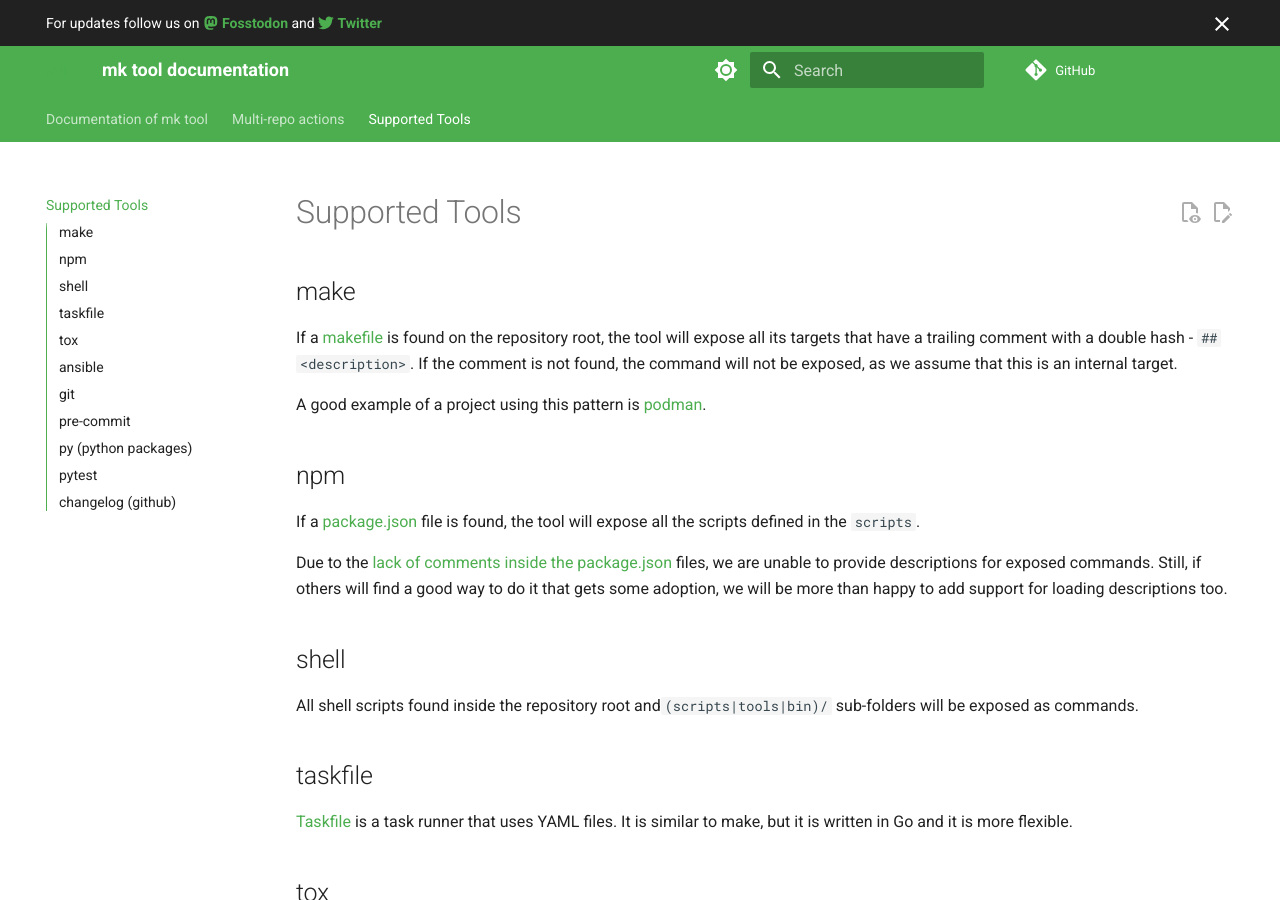
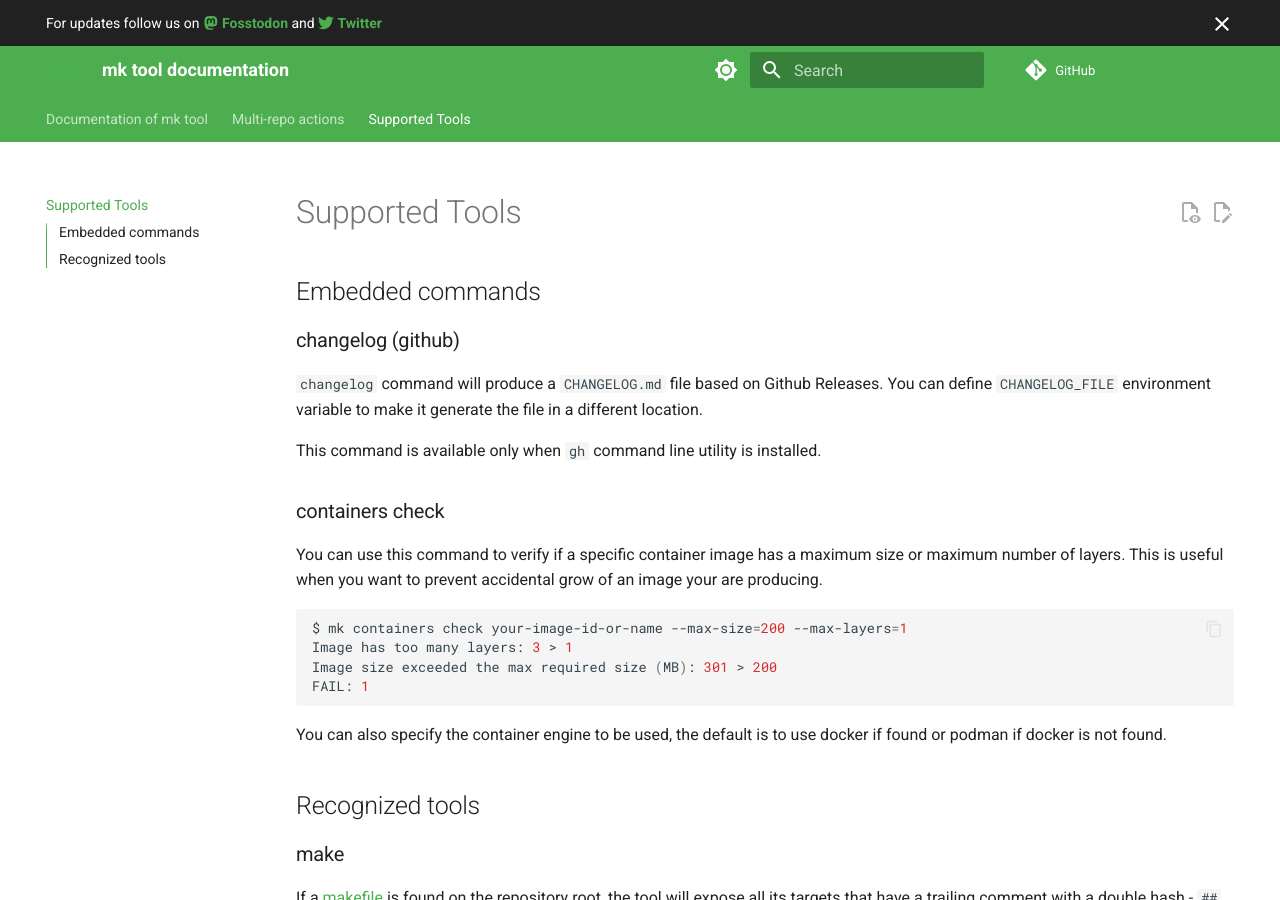
Before and after one commit to pycontribs/mk, an MkDocs documentation site: the page built from docs/tools.md, in a window 1280 px wide and 900 px high. Built offline with MkDocs 1.6.1 and Material for MkDocs 9.7.7, drawn with Linux system fonts in a browser that asks for light colours; comment, search, counter and statistics services are not loaded; some of the changed text lies outside the part shown.

Commit message:
Add 'container check' command for checking size and number of layers (#249)

````diff
--- a/docs/tools.md
+++ b/docs/tools.md
@@ -1,6 +1,34 @@
 # Supported Tools
 
-## make
+## Embedded commands
+
+### changelog (github)
+
+`changelog` command will produce a `CHANGELOG.md` file based on Github Releases.
+You can define `CHANGELOG_FILE` environment variable to make it generate the
+file in a different location.
+
+This command is available only when `gh` command line utility is installed.
+
+### containers check
+
+You can use this command to verify if a specific container image has a maximum
+size or maximum number of layers. This is useful when you want to prevent
+accidental grow of an image your are producing.
+
+```bash
+$ mk containers check your-image-id-or-name --max-size=200 --max-layers=1
+Image has too many layers: 3 > 1
+Image size exceeded the max required size (MB): 301 > 200
+FAIL: 1
+```
+
+You can also specify the container engine to be used, the default is to use
+docker if found or podman if docker is not found.
+
+## Recognized tools
+
+### make
 
 If a [makefile](https://www.gnu.org/software/make/manual/make.html) is found on
 the repository root, the tool will expose all its targets that have a trailing
@@ -10,7 +38,7 @@ the command will not be exposed, as we assume that this is an internal target.
 A good example of a project using this pattern is
 [podman](https://github.com/containers/podman).
 
-## npm
+### npm
 
 If a [package.json](https://docs.npmjs.com/cli/v7/configuring-npm/package-json)
 file is found, the tool will expose all the scripts defined in the `scripts`.
@@ -21,28 +49,28 @@ files, we are unable to provide descriptions for exposed commands. Still, if
 others will find a good way to do it that gets some adoption, we will be more
 than happy to add support for loading descriptions too.
 
-## shell
+### shell
 
 All shell scripts found inside the repository root and`(scripts|tools|bin)/`
 sub-folders will be exposed as commands.
 
-## taskfile
+### taskfile
 
 [Taskfile](https://taskfile.dev/#/) is a task runner that uses YAML files. It is
 similar to make, but it is written in Go and it is more flexible.
 
-## tox
+### tox
 
 All tox environments will be exposed as commands and their descriptions will
 also be shown. Internally, the tool will run `tox -lav` to get the list of
 available environments and their descriptions.
 
-## ansible
+### ansible
 
 Any playbook found inside the `playbooks/` sub-folder will be exposed as a
 command.
 
-## git
+### git
 
 Inside git repositories, the tool will expose the `up` command which can be used
 to create an upstream pull request.
@@ -51,12 +79,12 @@ If the current git repository is using
 [Gerrit](https://www.gerritcodereview.com), it will run `git review` and if the
 repository is from GitHub, it will run `gh pr create` instead.
 
-## pre-commit
+### pre-commit
 
 If a [pre-commit](https://pre-commit.com/) configuration file is found, the tool
 will expose the `lint` command for running linting.
 
-## py (python packages)
+### py (python packages)
 
 If the current repository is a Python package, the tool will expose a set of
 basic commands:
````
Also changed, not shown: other parts of docs/tools.md (+1 -9 lines), pyproject.toml (+8 -3 lines), 1 other file.
